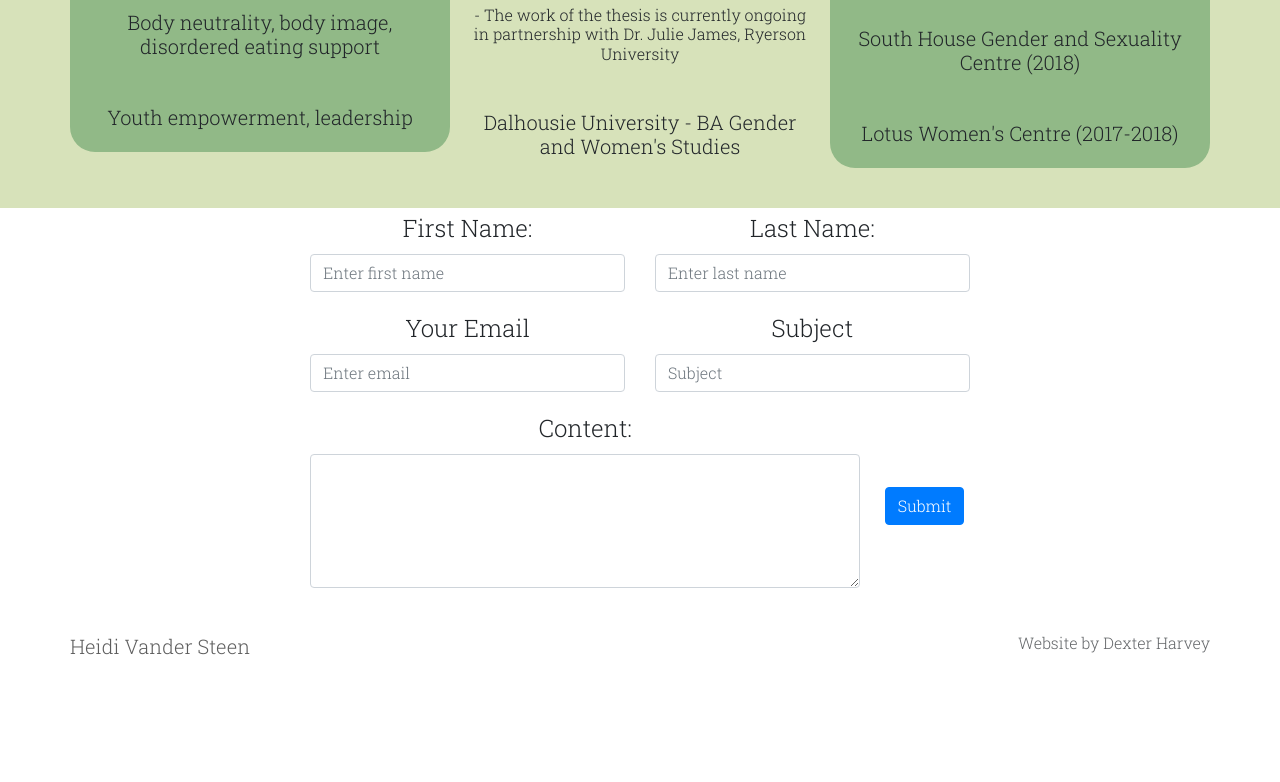
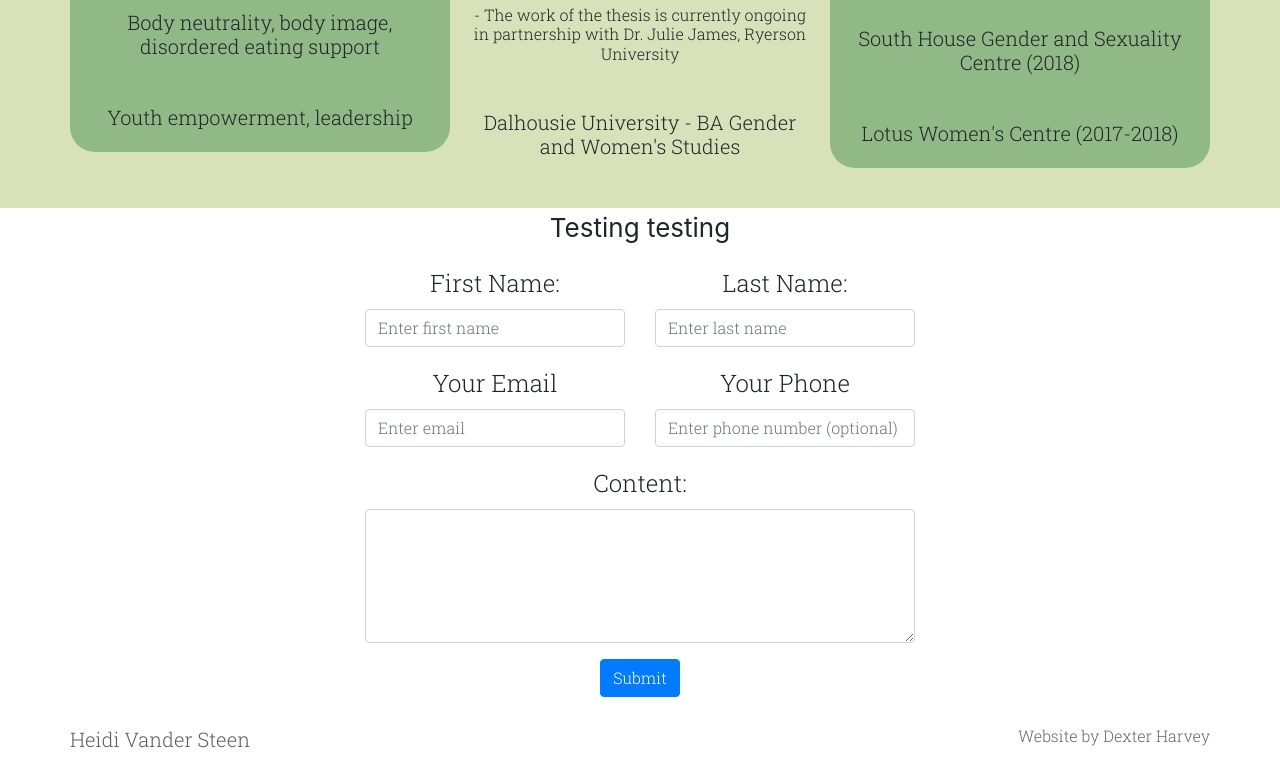
Before and after one commit to DexterHarvey/heidi-professional-site, a React (Create React App) app: page / in a window 1280 px wide. Shown: the part 1174-1956 px from the top of the page. Before the commit the page ends 1863 px from the top, so only its background shows below. Built offline with nearby package versions, Linux system fonts and the light colour scheme.

Commit message:
Implemented first attempt at email form API Post request, removed lambda function from back end

```diff
--- a/package.json
+++ b/package.json
@@ -2,11 +2,14 @@
   "name": "heidi-professional-site",
   "version": "0.1.0",
   "private": true,
-  "plugins": ["@babel/plugin-proposal-class-properties"],
+  "plugins": [
+    "@babel/plugin-proposal-class-properties"
+  ],
   "dependencies": {
     "@testing-library/jest-dom": "^5.13.0",
     "@testing-library/react": "^11.2.7",
     "@testing-library/user-event": "^12.8.3",
+    "axios": "^0.21.1",
     "bootstrap": "^4.6.0",
     "react": "^17.0.2",
     "react-bootstrap": "^1.6.1",
--- a/src/components/EmailForm.js
+++ b/src/components/EmailForm.js
@@ -1,52 +1,78 @@
-import { useEffect } from 'react';
+import { useEffect, ReactDOM} from 'react';
 import { Form, Button, Container, Row, Col } from 'react-bootstrap';
+import axios from 'axios';
 import '../styles/EmailForm.scss';
 
 function EmailForm() {
+    var txtFName = document.getElementById('txtFName');
+    var txtLName = document.getElementById('txtLName');
+    var txtEmailAddress = document.getElementById('txtEmail');
+    var txtPhone = document.getElementById('txtPhone');
+    var txtContent = document.getElementById('txtContent');
+    const apiURL = 'https://16t26jt140.execute-api.us-west-2.amazonaws.com/live';
+
+
     useEffect(() => {
-        console.log(document.getElementById('formHeight').clientHeight)
     })
+
+    const postForm = () => {
+        var custJSONString = {"name":(txtFName.value + " " + txtLName.value), "email":txtEmailAddress.value, "phone":txtPhone.value, "message":txtContent.value};
+        try{
+            axios.post(apiURL, custJSONString)
+            .then((response) => {
+                console.log(response);
+            })
+        }
+        catch(e)
+        {
+            console.log(e);
+        }
+    }
+
     return (
         <div id='formHeight'>
-            <Form className='form'>
+            <p id='test'>Testing testing</p>
+            <Form className='form' method='post' action='https://16t26jt140.execute-api.us-west-2.amazonaws.com/live'>
                 <Container>
                     <Row>
                         <Col md={6}>
-                            <Form.Group controlId="emailFormFName">
+                            <Form.Group controlId="name">
                                 <Form.Label>First Name:</Form.Label>
-                                <Form.Control type="string" placeholder="Enter first name" />
+                                <Form.Control type="string" placeholder="Enter first name" id='txtFName' />
                             </Form.Group>
                         </Col>
                         <Col md={6}>
                             <Form.Group controlId="emailFormLName">
                                 <Form.Label>Last Name:</Form.Label>
-                                <Form.Control type="string" placeholder="Enter last name" />
+                                <Form.Control type="string" placeholder="Enter last name" id='txtLName' />
                             </Form.Group>
                         </Col>
                     </Row>
                     <Row>
                         <Col md={6}>
-                            <Form.Group controlId="formBasicEmail">
+                            <Form.Group controlId="email">
                                 <Form.Label>Your Email</Form.Label>
-                                <Form.Control type="email" placeholder="Enter email" />
+                                <Form.Control type="email" placeholder="Enter email" id='txtEmail'/>
                             </Form.Group>
                         </Col>
                         <Col md={6}>
-                            <Form.Group controlId="formBasicSubject">
-                                <Form.Label>Subject</Form.Label>
-                                <Form.Control type="string" placeholder="Subject" />
+                            <Form.Group controlId="phone">
+                                <Form.Label>Your Phone</Form.Label>
+                                <Form.Control type="string" placeholder="Enter phone number (optional)" id='txtPhone'/>
                             </Form.Group>
                         </Col>
                     </Row>
                     <Row>
                         <Col md={10}>
-                            <Form.Group controlId="emailFormTextArea" id='textArea'>
+                            <Form.Group controlId="message" id='textArea'>
                                 <Form.Label>Content:</Form.Label>
-                                <Form.Control as="textarea" rows={5} />
+                                <Form.Control as="textarea" rows={5} id='txtContent'/>
                             </Form.Group>
                         </Col>
-                        <Col md={2} id='colBtnSubmit'>
-                            <Button variant="primary" type="submit" id='btnSubmit'>
+                    </Row>
+                    <Row id='btnRow'>
+                        <Col md={12} id='colBtnSubmit'>
+                            <Button variant="primary" onClick={postForm} id='btnSubmit'>
                                 Submit
                             </Button>
                         </Col>
--- a/src/styles/EmailForm.scss
+++ b/src/styles/EmailForm.scss
@@ -10,6 +10,7 @@
 #colBtnSubmit {
     display: flex;
     align-items: center;
+    justify-content: center;
 }
 
 @media screen and (min-width: 600px) {
```
Also changed, not shown: 2 other files (tests, documents, lock files or other folders).
